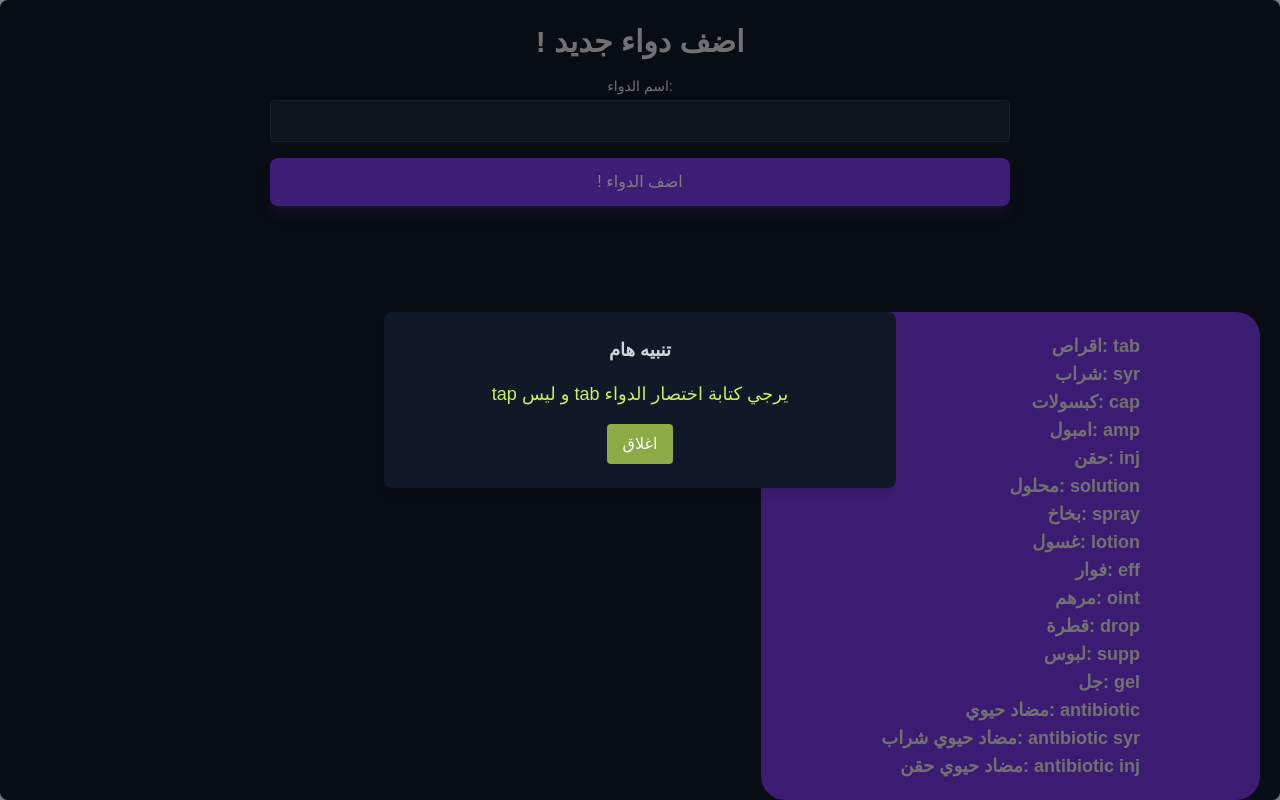
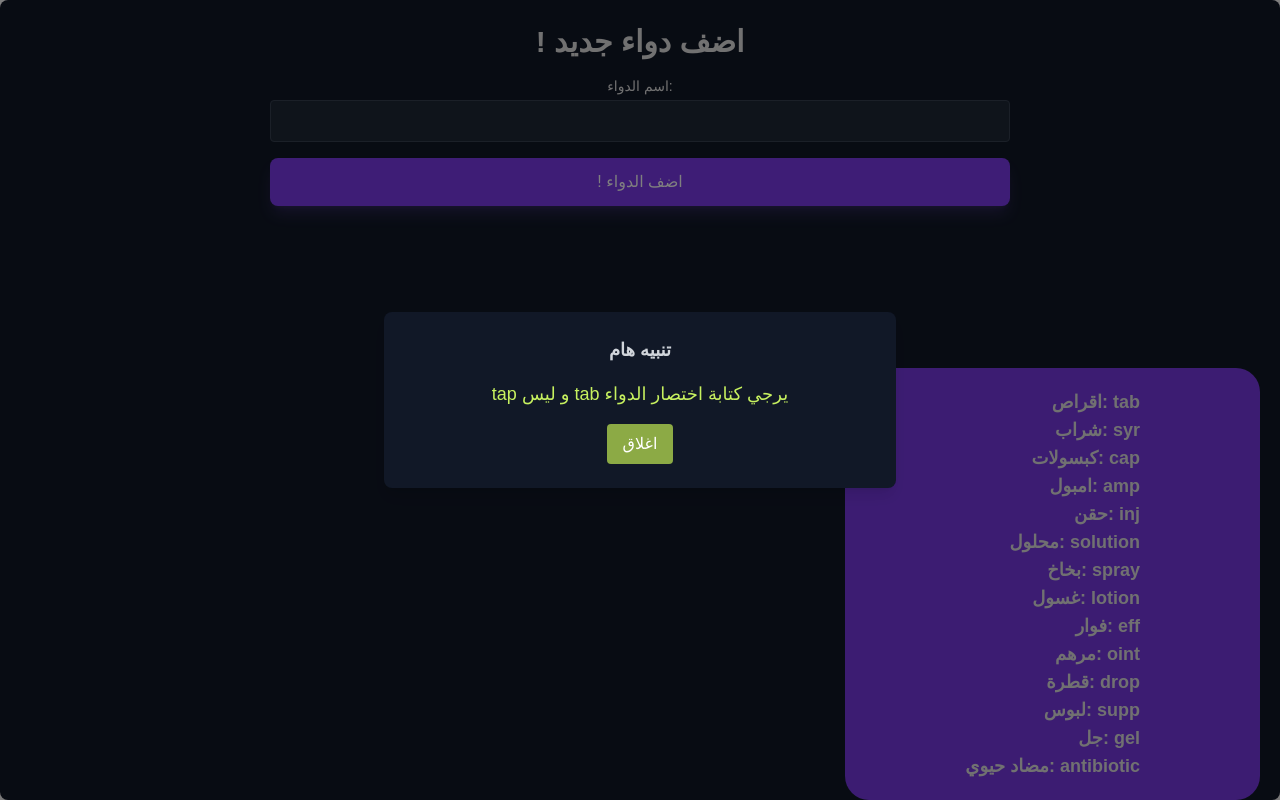
Before and after one commit to Youssef5351/patient-managment, a React (Create React App) app: page /add-medicine in a window 1280 px wide. Built offline with nearby package versions, Linux system fonts and the light colour scheme.

Commit message:
Update AddMedicineForm.jsx

```diff
--- a/src/components/AddMedicineForm.jsx
+++ b/src/components/AddMedicineForm.jsx
@@ -134,8 +134,6 @@ function AddMedicineForm({ onMedicineAdded }) {
                 <p>لبوس: supp</p>
                 <p>جل: gel</p>
                 <p>مضاد حيوي: antibiotic</p>
-                <p>مضاد حيوي شراب: antibiotic syr</p>
-                <p>مضاد حيوي حقن: antibiotic inj</p>
             </div>
         </div>
     );
```
